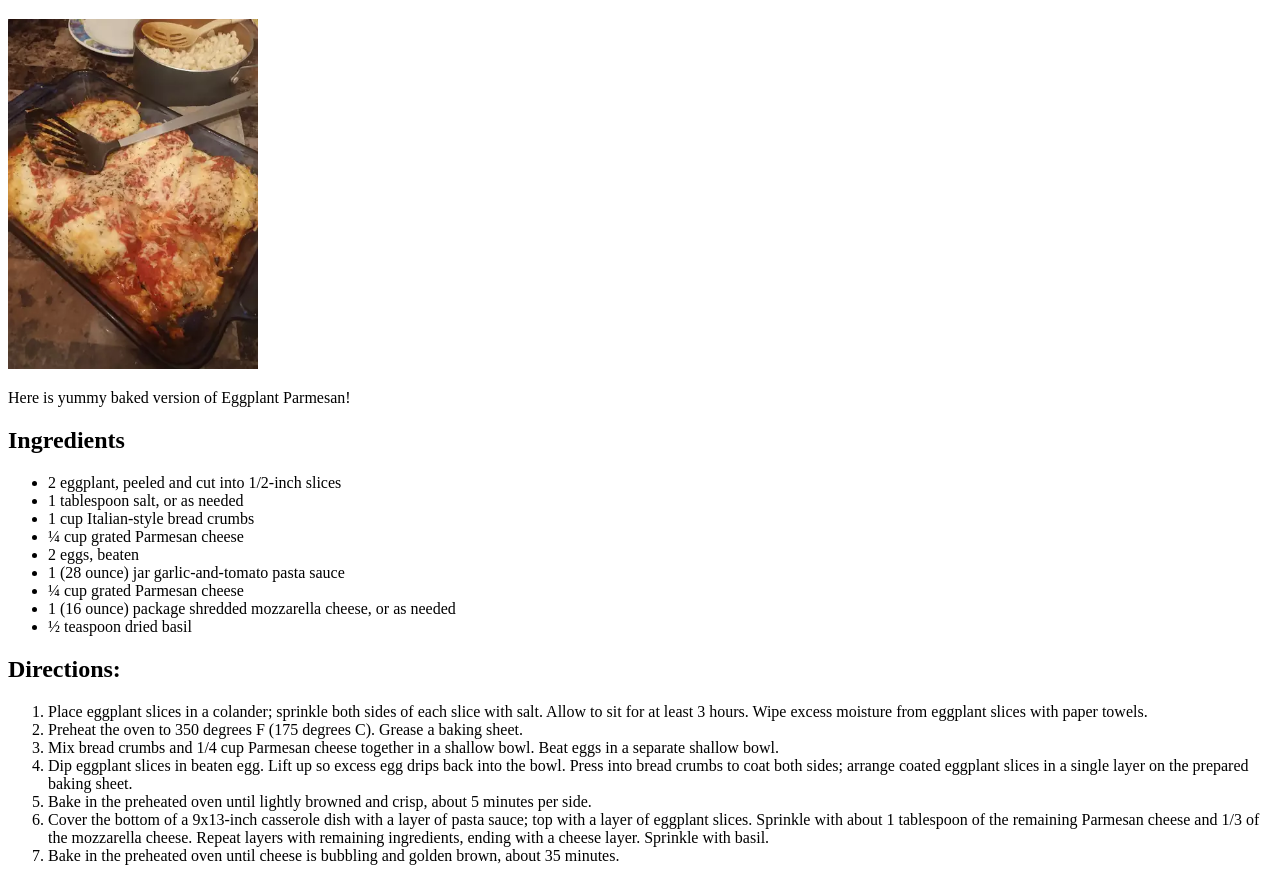
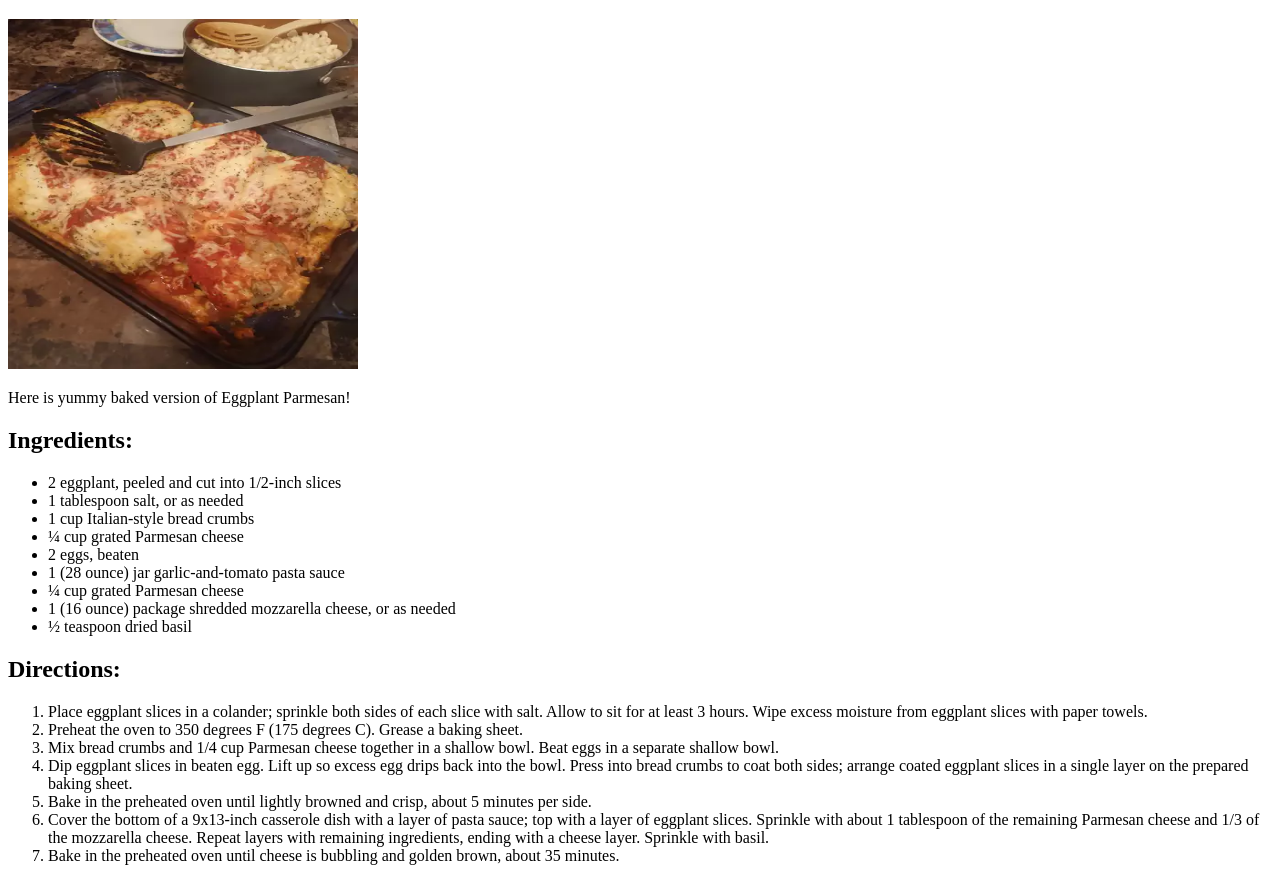
Before and after one commit to Digital-Sunflower/odin-recipes, a plain HTML site: page recipes/baked-eggplant-parmesan.html in a window 1280 px wide. Shown: the part 61-942 px from the top of the page. Drawn offline with Linux system fonts and the light colour scheme.

Commit message:
Updated baked-eggplant-parmesan.html

```diff
--- a/recipes/baked-eggplant-parmesan.html
+++ b/recipes/baked-eggplant-parmesan.html
@@ -10,11 +10,11 @@
     <h1>
         Baked Eggplant Parmesan
     </h1>
-    <img src="../images/eggplant.webp" alt="Eggplant Parmesan" width="250" height="350" >
+    <img src="../images/eggplant.webp" alt="Eggplant Parmesan" width="350" height="350">
 
     <p> Here is yummy baked version of Eggplant Parmesan!</p>
 
-    <h2>Ingredients</h2>
+    <h2>Ingredients:</h2>
         <ul>
             <li>2 eggplant, peeled and cut into 1/2-inch slices</li>
 
```
